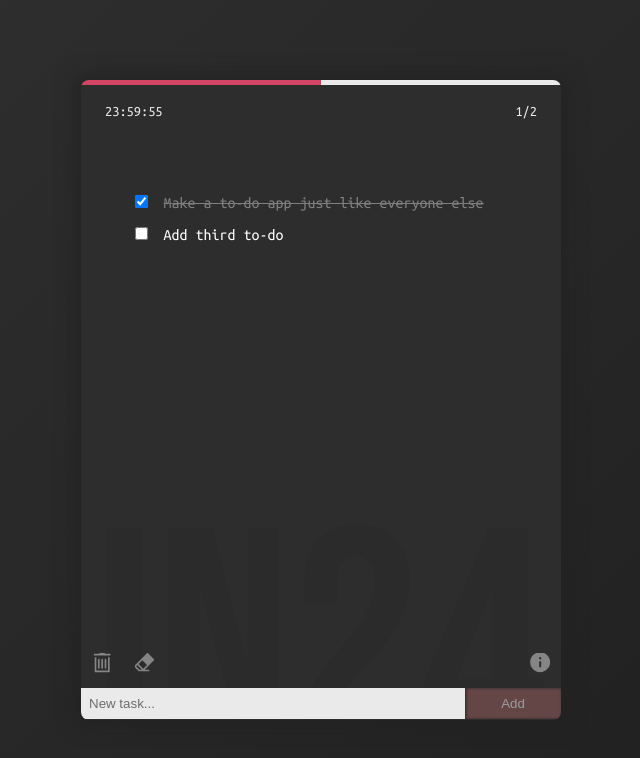
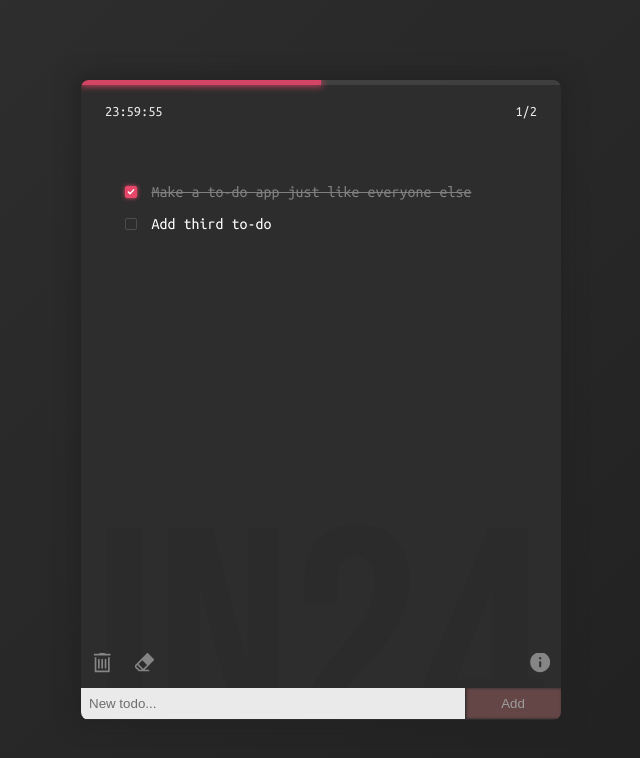
Before and after one commit to evgeny-rov/in24, a React (Create React App) app: page / in a window 1280 px wide. Shown: the top 758 px of the page, without its empty margins (319-959 px from the left). Built offline with nearby package versions, Linux system fonts and the light colour scheme.

Commit message:
added animations, styling, cleanup

```diff
--- a/src/components/Menu/AddTodo.tsx
+++ b/src/components/Menu/AddTodo.tsx
@@ -21,7 +21,7 @@ const AddTodo: FunctionComponent<Props> = ({ addTodo }) => {
       <StyledInputField
         className="input field"
         type="text"
-        placeholder="New task..."
+        placeholder="New todo..."
         value={text}
         onChange={(e) => setText(e.target.value)}
       />
--- a/src/components/Menu/Info.tsx
+++ b/src/components/Menu/Info.tsx
@@ -9,7 +9,8 @@ export default () => {
         <span>Your todos will be reset in 24 hours.</span>
         <span>Try to complete all of them in time!</span>
         <hr />
-        <span>Click twice on the checkbox to remove todo.</span>
+        <span>To remove todo swipe it to the right,</span>
+        <span>or click twice on the checkbox.</span>
         <span>Use eraser to remove all complete todos.</span>
       </StyledToolTip>
       <InfoSVG />
--- a/src/components/Status/ProgressBar.tsx
+++ b/src/components/Status/ProgressBar.tsx
@@ -1,7 +1,7 @@
 import React, { FunctionComponent } from 'react';
 import { connect } from 'react-redux';
 import { progressSelector } from '../../selectors';
-import { ProgressBarStyled } from '../../styled/status';
+import { StyledProgressBar } from '../../styled/status';
 
 interface Props {
   total: number;
@@ -9,7 +9,7 @@ interface Props {
 }
 
 const ProgressBar: FunctionComponent<Props> = ({ total, complete }) => {
-  return <ProgressBarStyled value={complete} max={total} />;
+  return <StyledProgressBar value={complete} max={total} />;
 };
 
 const mapStateToProps = (state: AppState) => progressSelector(state);
--- a/src/components/Status/ProgressContext.tsx
+++ b/src/components/Status/ProgressContext.tsx
@@ -1,27 +1,27 @@
 import React, { FunctionComponent } from 'react';
 import { connect } from 'react-redux';
 import { progressSelector } from '../../selectors';
-import { ProgressContextStyled } from '../../styled/status';
+import { StyledProgressText } from '../../styled/status';
 
 interface Props {
   total: number;
   complete: number;
 }
 
-const getContextByProgress = (total: number, complete: number) => {
+const getTextByProgress = (total: number, complete: number) => {
   if (total < 1) {
     return 'Add some todos';
   } else if (total - complete === 0) {
     return 'Great job! Take a break or add new todos';
   }
   return `${complete}/${total}`;
-}
+};
 
 const ProgressBar: FunctionComponent<Props> = ({ total, complete }) => {
   return (
-    <ProgressContextStyled
-      complete={total - complete === 0}
-    >{getContextByProgress(total, complete)}</ProgressContextStyled>
+    <StyledProgressText complete={total - complete === 0}>
+      {getTextByProgress(total, complete)}
+    </StyledProgressText>
   );
 };
 
--- a/src/components/Todo/TodoItem.tsx
+++ b/src/components/Todo/TodoItem.tsx
@@ -1,8 +1,9 @@
 import React, { FunctionComponent } from 'react';
 import { connect } from 'react-redux';
+import useDoubleClick from '../../hooks/useCleanDoubleClick';
 import { toggleTodo, removeTodo } from '../../redux/actions';
-import useDoubleClick from '../../hooks/useCleanDoubleClick';
-import { TodoItemWrapper, TodoItemStyled, CheckBox } from '../../styled/todo';
+import { StyledListItem, CustomCheckbox } from '../../styled/todo';
+import { ReactComponent as CheckmarkSVG } from '../../assets/checkmark.svg';
 
 interface Props extends Todo {
   toggleTodo: (id: number, nextStatus: boolean) => Action;
@@ -10,8 +11,8 @@ interface Props extends Todo {
 }
 
 const item: any = {
-  hidden: { x: -120 },
-  show: { x: 0 },
+  hidden: { x: -200, rotate: 0 },
+  show: { x: 0, rotate: 0 },
 };
 
 const Todo: FunctionComponent<Props> = ({
@@ -21,26 +22,32 @@ const Todo: FunctionComponent<Props> = ({
   toggleTodo,
   removeTodo,
 }) => {
-  const onDoubleClick = useDoubleClick();
+  const onDoubleClick = useDoubleClick(300);
   const doubleClickHandler = () => removeTodo(id);
 
   return (
-    <TodoItemWrapper variants={item}>
-      <CheckBox
-        onClick={() => onDoubleClick(doubleClickHandler)}
+    <StyledListItem
+      complete={isComplete}
+      variants={item}
+      role="presentation"
+      onClick={() => toggleTodo(id, !isComplete)}
+      onDragEnd={(e, info) => info.offset.x > 150 && removeTodo(id)}
+      drag="x"
+      dragElastic={1}
+      dragConstraints={{ left: 0, right: 0 }}
+    >
+      <CustomCheckbox complete={isComplete}>
+        <input
           type="checkbox"
           name="complete"
           readOnly
           checked={isComplete}
+          onClick={() => onDoubleClick(doubleClickHandler)}
         />
-      <TodoItemStyled
-        role="presentation"
-        complete={isComplete}
-        onClick={() => toggleTodo(id, !isComplete)}
-      >
+        <CheckmarkSVG />
+      </CustomCheckbox>
       <span>{text}</span>
-      </TodoItemStyled>
-    </TodoItemWrapper>
+    </StyledListItem>
   );
 };
 
--- a/src/components/Todo/TodoList.tsx
+++ b/src/components/Todo/TodoList.tsx
@@ -2,21 +2,19 @@ import React, { useRef, useEffect, FunctionComponent } from 'react';
 import { connect } from 'react-redux';
 import TodoItem from './TodoItem';
 import { todosSelector } from '../../selectors';
-import { TodoListStyled } from '../../styled/todo';
+import { StyledTodoList } from '../../styled/todo';
 
 interface Props {
   todos: Array<Todo>;
 }
 
 const container: any = {
-  hidden: { x: -100 },
   show: {
-    x: 0,
     transition: {
       staggerChildren: 0.1,
     }
   }
-}
+};
 
 const TodoList: FunctionComponent<Props> = ({ todos }) => {
   const listRef: any = useRef(null);
@@ -26,11 +24,11 @@ const TodoList: FunctionComponent<Props> = ({ todos }) => {
   }, [todos.length]);
 
   return (
-    <TodoListStyled ref={listRef} variants={container} initial="hidden" animate="show">
+    <StyledTodoList ref={listRef} variants={container} initial="hidden" animate="show">
       {todos.map(({ id, text, isComplete }) => (
         <TodoItem key={id} id={id} text={text} isComplete={isComplete} />
       ))}
-    </TodoListStyled>
+    </StyledTodoList>
   );
 };
 
--- a/src/components/containers/Toolbar.tsx
+++ b/src/components/containers/Toolbar.tsx
@@ -1,8 +1,8 @@
 import React, { FunctionComponent } from 'react';
-import { ToolbarStyled } from '../../styled/menu';
+import { StyledToolbar } from '../../styled/menu';
 
 const Toolbar: FunctionComponent = ({ children }) => {
-  return <ToolbarStyled>{children}</ToolbarStyled>;
+  return <StyledToolbar>{children}</StyledToolbar>;
 };
 
 export default Toolbar;
--- a/src/styled/general.ts
+++ b/src/styled/general.ts
@@ -9,7 +9,7 @@ export const GlobalStyle = createGlobalStyle`
     -moz-osx-font-smoothing: grayscale;
   }
 
-  svg:not(#checkbox) {
+  svg:not(#checkmark) {
     fill: rgb(143, 143, 143);
     transition: all 1s;
     padding: 0.7rem;
@@ -53,7 +53,6 @@ export const TodoContainer = styled.div`
   box-sizing: border-box;
   width: 30rem;
   height: 40rem;
-  padding: 1em;
   background: rgb(45, 45, 45);
   border-radius: 0.5em;
   box-shadow: 0 0 20px 5px rgb(35, 35, 35);
--- a/src/styled/menu.ts
+++ b/src/styled/menu.ts
@@ -14,7 +14,7 @@ export const MenuItem = styled.div`
   width: 100%;
 `;
 
-export const ToolbarStyled = styled(MenuItem)`
+export const StyledToolbar = styled(MenuItem)`
   height: 60%;
   display: flex;
   justify-content: space-between;
--- a/src/styled/status.ts
+++ b/src/styled/status.ts
@@ -19,7 +19,7 @@ export const StatusContainer = styled.div`
   }
 `;
 
-export const ProgressBarStyled = styled.progress`
+export const StyledProgressBar = styled.progress`
   position: absolute;
   top: 0;
   border: none;
@@ -27,15 +27,16 @@ export const ProgressBarStyled = styled.progress`
   height: 0.3rem;
 
   &::-webkit-progress-bar {
-    background: #fff;
+    background: rgba(255, 255, 255, 0.1);
   }
 
   &::-webkit-progress-value {
     background: rgb(231, 71, 106);
     transition: all 0.7s;
+    box-shadow: 0 0 7px 1px rgb(231, 71, 106);
   }
 `;
 
-export const ProgressContextStyled = styled.span<{ complete?: boolean }>`
+export const StyledProgressText = styled.span<{ complete?: boolean }>`
   color: ${(props) => (props.complete ? 'rgb(231, 71, 106)' : 'white')};
 `;
--- a/src/styled/todo.ts
+++ b/src/styled/todo.ts
@@ -5,15 +5,16 @@ interface TodoItemProps {
   readonly complete: boolean;
 }
 
-export const TodoListStyled = styled(motion.ul)`
+export const StyledTodoList = styled(motion.ul)`
+  position: relative;
   list-style: none;
-  position: relative;
   box-sizing: border-box;
   width: 85%;
   height: 70%;
   padding-inline-start: 0;
   text-align: left;
   overflow-y: auto;
+  overflow-x: hidden;
   line-height: 2rem;
   z-index: 2;
 
@@ -32,32 +33,67 @@ export const TodoListStyled = styled(motion.ul)`
   }
 `;
 
-export const TodoItemWrapper = styled(motion.div)`
+export const StyledListItem = styled(motion.li)<TodoItemProps>`
   display: flex;
   align-items: baseline;
-`;
-
-export const CheckBox = styled.input`
-  margin-right: 1rem;
-`;
-
-export const TodoItemStyled = styled.li<TodoItemProps>`
-  position: relative;
+  border-radius: 5px;
+  padding: 0 0.5rem;
   cursor: pointer;
-  word-wrap: break-word;
-  transition: all 0.4s;
   text-decoration: ${(props) => (props.complete ? 'line-through' : 'none')};
   color: ${(props) => (props.complete ? 'grey' : 'white')};
 
-  &::first-letter {
+  &:hover, &:focus {
+    background: rgba(150, 150, 150, 0.1);
+    -webkit-tap-highlight-color: rgba(0, 0, 0, 0) !important;
+  }
+
+  span {
+    transition: all 0.4s;
+    word-break: break-word;
+  }
+
+  span::first-letter {
     text-transform: uppercase;
   }
+`;
 
-  & span {
-    transition: all 0.4s;
+export const CustomCheckbox = styled.label<TodoItemProps>`
+  display: flex;
+  align-items: center;
+  justify-content: center;
+  flex-shrink: 0;
+  margin-right: 0.9rem;
+  width: 10px;
+  height: 10px;
+  border-radius: 2px;
+  background: ${(props) => (props.complete ? 'rgb(231, 71, 106)' : 'none')};
+  border: ${(props) =>
+    props.complete
+      ? '1px solid rgb(231, 71, 106)'
+      : '1px solid rgba(150, 150, 150, 0.3)'};
+  box-shadow: ${(props) =>
+    props.complete ? '0 0 4px rgb(231, 71, 106)' : 'none'};
+  transition: all 0.2s;
+
+  input {
+    display: none;
+    appearance: none;
   }
 
-  & span:hover {
-    padding-left: 0.5rem;
+  input:checked ~ svg {
+    visibility: visible;
+  }
+
+  svg {
+    visibility: hidden;
+    position: relative;
+    pointer-events: none;
+    fill: none;
+    stroke-width: 3px;
+    stroke-linecap: round;
+    stroke-linejoin: round;
+    stroke: #fff;
+    width: 100%;
+    height: 100%;
   }
 `;
```
Also changed, not shown: src/assets/checkmark.svg (added). Lines whose indentation alone changed are shown as unchanged.
